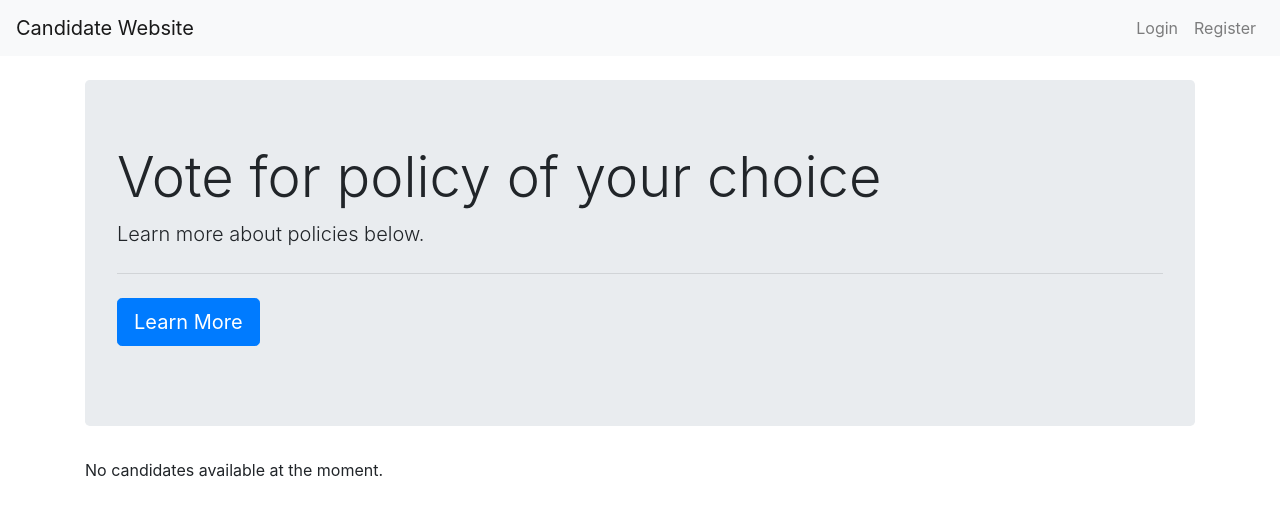
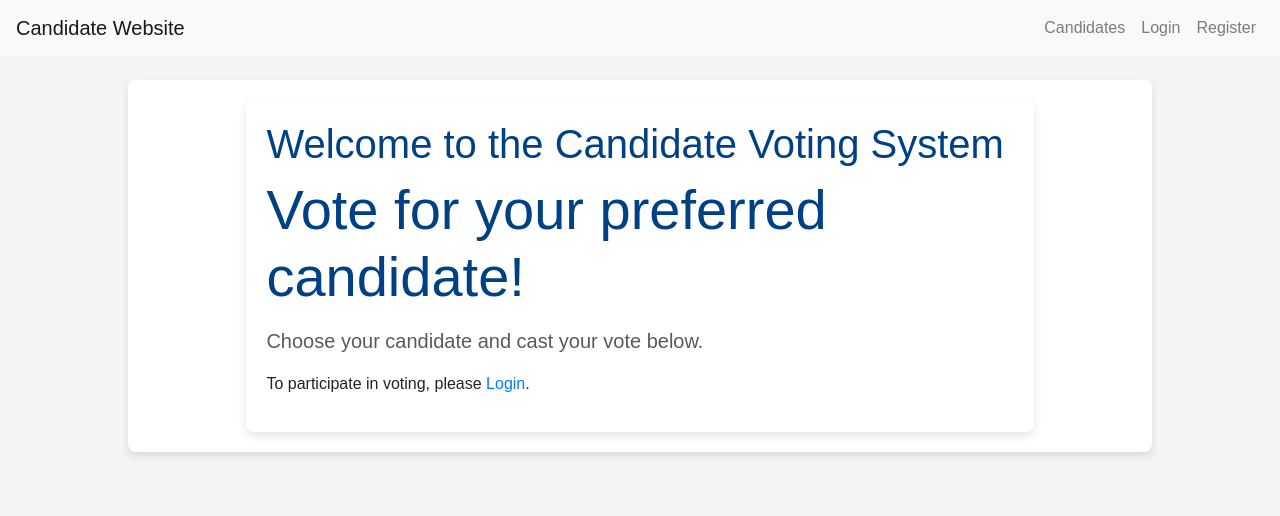
Before and after one commit to Thabo353/L3T10---Capstone-Project---Consolidation, a Django app: page / in a window 1280 px wide. Shown: the top 516 px of the page. Run offline with Django 5.2, Linux system fonts and the light colour scheme; data that the repository does not hold is empty; some libraries are stand-ins or nearby versions.

```diff
--- a/candidate_site/candidate_app/templates/base.html
+++ b/candidate_site/candidate_app/templates/base.html
@@ -14,12 +14,22 @@
         </button>
         <div class="collapse navbar-collapse" id="navbarNav">
             <ul class="navbar-nav ml-auto">
-                <li class="nav-item">
-                    <a class="nav-link" href="{% url 'candidate_app:login' %}">Login</a>
                 </li>
                 <li class="nav-item">
-                    <a class="nav-link" href="{% url 'candidate_app:register' %}">Register</a>
+                    <a class="nav-link" href="{% url 'candidate_app:candidate_list' %}">Candidates</a>
                 </li>
+                {% if user.is_authenticated %}
+                    <li class="nav-item">
+                        <a class="nav-link" href="{% url 'candidate_app:logout' %}">Logout</a>
+                    </li>
+                {% else %}
+                    <li class="nav-item">
+                        <a class="nav-link" href="{% url 'candidate_app:login' %}">Login</a>
+                    </li>
+                    <li class="nav-item">
+                        <a class="nav-link" href="{% url 'candidate_app:register' %}">Register</a>
+                    </li>
+                {% endif %}
             </ul>
         </div>
     </nav>
--- a/candidate_site/candidate_app/templates/candidate_app/home.html
+++ b/candidate_site/candidate_app/templates/candidate_app/home.html
@@ -1,23 +1,68 @@
 {% extends 'base.html' %}
 
-{% block title %}Home - Candidate Website{% endblock %}
+{% block content %}
+<style>
+    body {
+        font-family: Arial, sans-serif;
+        background-color: #f4f4f4;
+        margin: 0;
+        padding: 0;
+    }
+    .container {
+        width: 80%;
+        margin: auto;
+        padding: 20px;
+        background-color: #ffffff;
+        box-shadow: 0 4px 8px rgba(0, 0, 0, 0.1);
+        border-radius: 8px;
+    }
+    h1, .display-4 {
+        color: #004085;
+    }
+    .lead {
+        color: #5a5a5a;
+    }
+    .btn-primary {
+        background-color: #004085;
+        border-color: #004085;
+    }
+    .btn-primary:hover {
+        background-color: #003366;
+        border-color: #003366;
+    }
+    .candidate {
+        background-color: #e9ecef;
+        padding: 15px;
+        margin-bottom: 10px;
+        border-radius: 5px;
+    }
+</style>
 
-{% block content %}
-<div class="jumbotron">
-    <h1 class="display-4">Vote for policy of your choice</h1>
-    <p class="lead">Learn more about policies below.</p>
-    <hr class="my-4">
-    <a class="btn btn-primary btn-lg"href="{{ learn_more_redirect }}" class="btn btn-primary">Learn More</a>
-    <p>{{ candidate.bio }}</p>
+<div class="container">
+    <h1>Welcome to the Candidate Voting System</h1>
+    <p class="display-4">Vote for your preferred candidate!</p>
+    <p class="lead">Choose your candidate and cast your vote below.</p>
+
+    {% if user.is_authenticated %}
+        <p>Hello, {{ user.username }}! Feel free to vote for your preferred candidate.</p>
+        {% for candidate in candidates %}
+            <div class="candidate">
+                <h2>{{ candidate.name }}</h2>
+                <p><strong>Slogan:</strong> {{ candidate.slogan }}</p>
+                <p>{{ candidate.bio }}</p>
+                <p><strong>Total Votes:</strong> {{ candidate.votes }}</p>
+
+                <!-- Vote Button -->
+                <form method="POST" action="{% url 'candidate_app:vote' candidate.id %}">
+                    {% csrf_token %}
+                    <button class="btn btn-primary btn-lg" type="submit">Vote</button>
+                </form>
+            </div>
+        {% empty %}
+            <p>No candidates available at the moment.</p>
+        {% endfor %}
+    {% else %}
+        <p>To participate in voting, please <a href="{% url 'candidate_app:login' %}">Login</a>.</p>
+    {% endif %}
 </div>
-
-{% for candidate in candidates %}
-        <div class="candidate mb-4">
-            <h2>{{ candidate.name }}</h2>
-            <p class="lead">{{ candidate.campaign_slogan }}</p>
-            <p>{{ candidate.bio }}</p>
-        </div>
-    {% empty %}
-        <p>No candidates available at the moment.</p>
-    {% endfor %}
 {% endblock %}
--- a/candidate_site/candidate_app/urls.py
+++ b/candidate_site/candidate_app/urls.py
@@ -14,22 +14,19 @@ Including another URLconf
     1. Import the include() function: from django.urls import include, path
     2. Add a URL to urlpatterns:  path('blog/', include('blog.urls'))
 """
-from django.contrib import admin
 from django.urls import path
-from django.contrib.auth import views as auth_views
+from django.contrib.auth.views import LogoutView  # Import Django's built-in logout view
 from . import views
-from .views import register, user_login
 
 app_name = 'candidate_app'
 
-# URL patterns for the main app
 urlpatterns = [
-    path('admin/', admin.site.urls),
-
-    # User authenticatioN
-    path('register/', register, name='register'),
-    path('login/', auth_views.LoginView.as_view(template_name='candidate_app/login.html'), name='login'),
-    path('logout/', auth_views.LogoutView.as_view(), name='logout'),
     path('', views.home_view, name='home'),
-    path('policies/<int:candidate_id>/', views.policies, name='policies'),
+    path('register/', views.register, name='register'),
+    path('login/', views.user_login, name='login'),
+    path('logout/', views.logout_view, name='logout'),
+    path('candidates/', views.candidate_list, name='candidate_list'),
+    #path('policies/<int:candidate_id>/', views.policies, name='policies'), To implement later
+    #path('learn-more/', views.learn_more, name='learn_more'), To implement later
+    path('vote/<int:candidate_id>/', views.vote, name='vote'),
 ]
--- a/candidate_site/candidate_app/views.py
+++ b/candidate_site/candidate_app/views.py
@@ -1,11 +1,31 @@
-from django.shortcuts import render, redirect
-from django.shortcuts import get_object_or_404, render
+from django.shortcuts import render, redirect, get_object_or_404
+from django.urls import reverse
+from django.contrib.auth.decorators import login_required
+from django.contrib.auth import login, authenticate
+from django.contrib.auth import logout
+from django.views.decorators.csrf import csrf_protect
+from django.contrib.auth.forms import UserCreationForm, AuthenticationForm
 from .models import Candidate, Policy
 from django.conf import settings
-from django.contrib.auth import login, authenticate
-from django.contrib.auth.forms import UserCreationForm, AuthenticationForm
 
-# Create views.
+# Candidate list view
+def candidate_list(request):
+    """
+    Display a list of candidates. If no candidates are available, show a message.
+
+    Parameters:
+    - request: HttpRequest object.
+
+    Returns:
+    - HttpResponse: Renders the candidate_list.html page with candidates and a message.
+    """
+    candidates = Candidate.objects.all()
+    if not candidates:
+        message = "No candidates available at the moment."
+    else:
+        message = None
+    return render(request, 'candidate_app/candidate_list.html', {'candidates': candidates, 'message': message})
+
 
 # Registration view
 def register(request):
@@ -36,25 +56,27 @@ def register(request):
 def user_login(request):
     """
     Handle user login.
-
-    If the request is POST, it processes the AuthenticationForm.
-    If the form is valid, the user is logged in and redirected to the home page.
-
-    Parameters:
-    - request: HttpRequest object.
-
-    Returns:
-    - HttpResponse: Renders the login.html page with the authentication form.
+    If the form is valid, login the user and redirect them to the home page.
     """
     if request.method == 'POST':
         form = AuthenticationForm(data=request.POST)
         if form.is_valid():
             user = form.get_user()
             login(request, user)
-            return redirect('home')
+            return redirect('candidate_app:home')
     else:
         form = AuthenticationForm()
+
     return render(request, 'candidate_app/login.html', {'form': form})
+
+
+# Logout view
+def logout_view(request):
+    """
+    Logs the user out and redirects them to the homepage.
+    """
+    logout(request)
+    return redirect('candidate_app:home')
 
 
 # Home page view
@@ -68,14 +90,34 @@ def home_view(request):
     Returns:
     - HttpResponse: Renders home.html with candidate context.
     """
-    candidate = Candidate.objects.first()
-    context = {
-        'learn_more_redirect': settings.LEARNMORE_REDIRECT,
-    }
-    return render(request, 'candidate_app/home.html', {'candidate': candidate})
+    candidates = Candidate.objects.all()
+    return render(request, 'candidate_app/home.html', {'candidates': candidates})
 
+
+# To be implemented later
+#def learn_more(request):
+    """
+    Direct users to either login or register depending on their choice.
+    """
+    return render(request, 'candidate_app/learn_more.html')
+
+
+@login_required
+def vote(request, candidate_id):
+    # Get the candidate object
+    candidate = get_object_or_404(Candidate, pk=candidate_id)
+
+    # Increment the candidate's vote count
+    candidate.votes += 1
+    candidate.save()
+
+    # Redirect to home page after voting
+    return redirect('candidate_app:home')
+
+
+# To be implemented later
 # Policies page view
-def policies(request, candidate_id):
+#def policies(request, candidate_id):
     """
     View to display the policies of a specific candidate.
 
@@ -88,4 +130,13 @@ def policies(request, candidate_id):
     """
     candidate = get_object_or_404(Candidate, id=candidate_id)
     policies = Policy.objects.filter(author=candidate)
+    if request.method == 'POST' and request.user.is_authenticated:
+        policy_id = request.POST.get('policy_id')
+        policy = get_object_or_404(candidate.policies, id=policy_id)
+        policy.votes += 1
+        policy.save()
+        candidate.votes += 1
+        candidate.save()
+        return redirect('candidate_app:policies', candidate_id=candidate_id)
+
     return render(request, 'candidate_app/policies.html', {'candidate': candidate, 'policies': policies})
```
Also changed, not shown: candidate_site/candidate_app/admin.py (+13 -3 lines), candidate_site/candidate_app/models.py (+9 -15 lines), candidate_site/candidate_app/templates/candidate_app/candidate_list.html (added, +9 -0 lines), candidate_site/candidate_app/templates/candidate_app/learn_more.html (added, +14 -0 lines), candidate_site/candidate_app/templates/candidate_app/login.html (+6 -12 lines), candidate_site/candidate_app/templates/candidate_app/policies.html (+9 -5 lines), candidate_site/candidate_app/templates/candidate_app/register.html (+6 -12 lines), README.md, candidate_site/candidate_app/migrations/0001_initial.py, candidate_site/candidate_app/migrations/0002_alter_policy_author.py (added), candidate_site/candidate_app/migrations/0002_rename_candidate_policy_author_and_more.py (deleted), candidate_site/candidate_app/migrations/0003_rename_campaign_slogan_candidate_slogan_and_more.py (added), candidate_site/candidate_app/migrations/0004_candidate_description.py (added), 1 other file.
